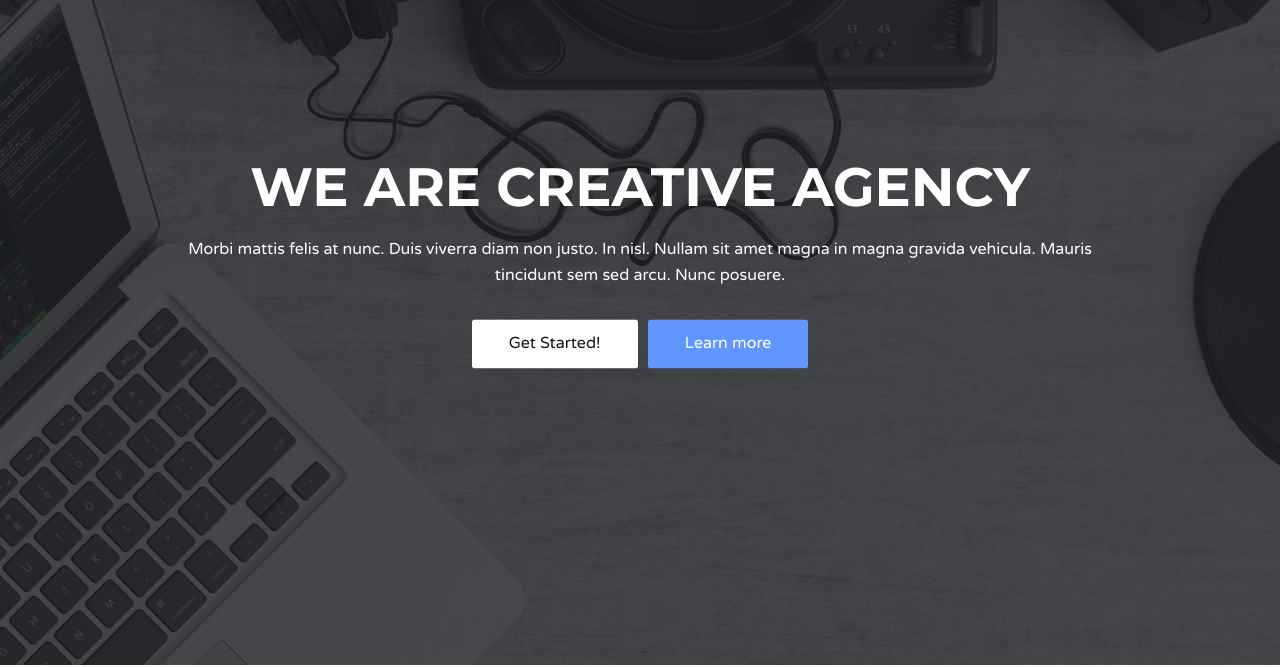
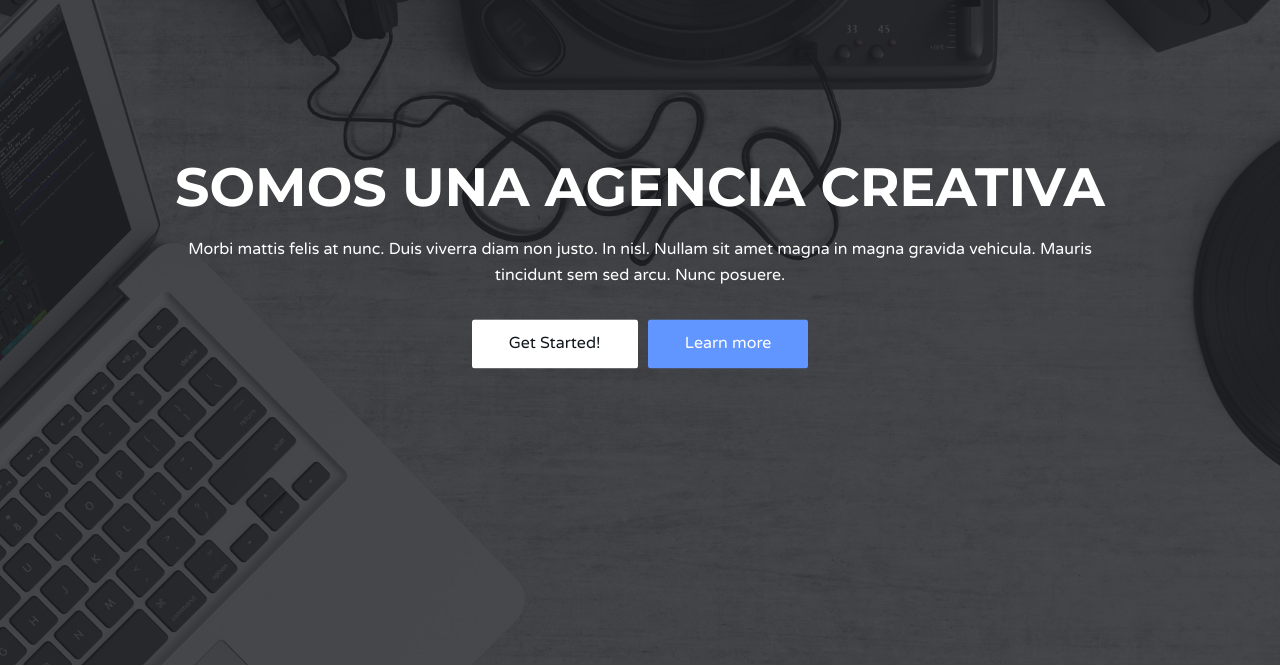
Before and after one commit to achidalgo/Plantilla-Web, a plain HTML site: page index.html in a window 1280 px wide. Shown: the part 135-802 px from the top of the page. Drawn offline with Linux system fonts and the light colour scheme.

Commit message:
Update index.html

```diff
--- a/index.html
+++ b/index.html
@@ -102,7 +102,7 @@
                     <!-- home content -->
                     <div class="col-md-10 col-md-offset-1">
                         <div class="home-content">
-                            <h1 class="white-text">We Are Creative Agency</h1>
+                            <h1 class="white-text">Somos una agencia creativa</h1>
                             <p class="white-text">Morbi mattis felis at nunc. Duis viverra diam non justo. In nisl. Nullam sit amet magna in magna gravida vehicula. Mauris tincidunt sem sed arcu. Nunc posuere.
                             </p>
                             <button class="white-btn">Get Started!</button>
```
